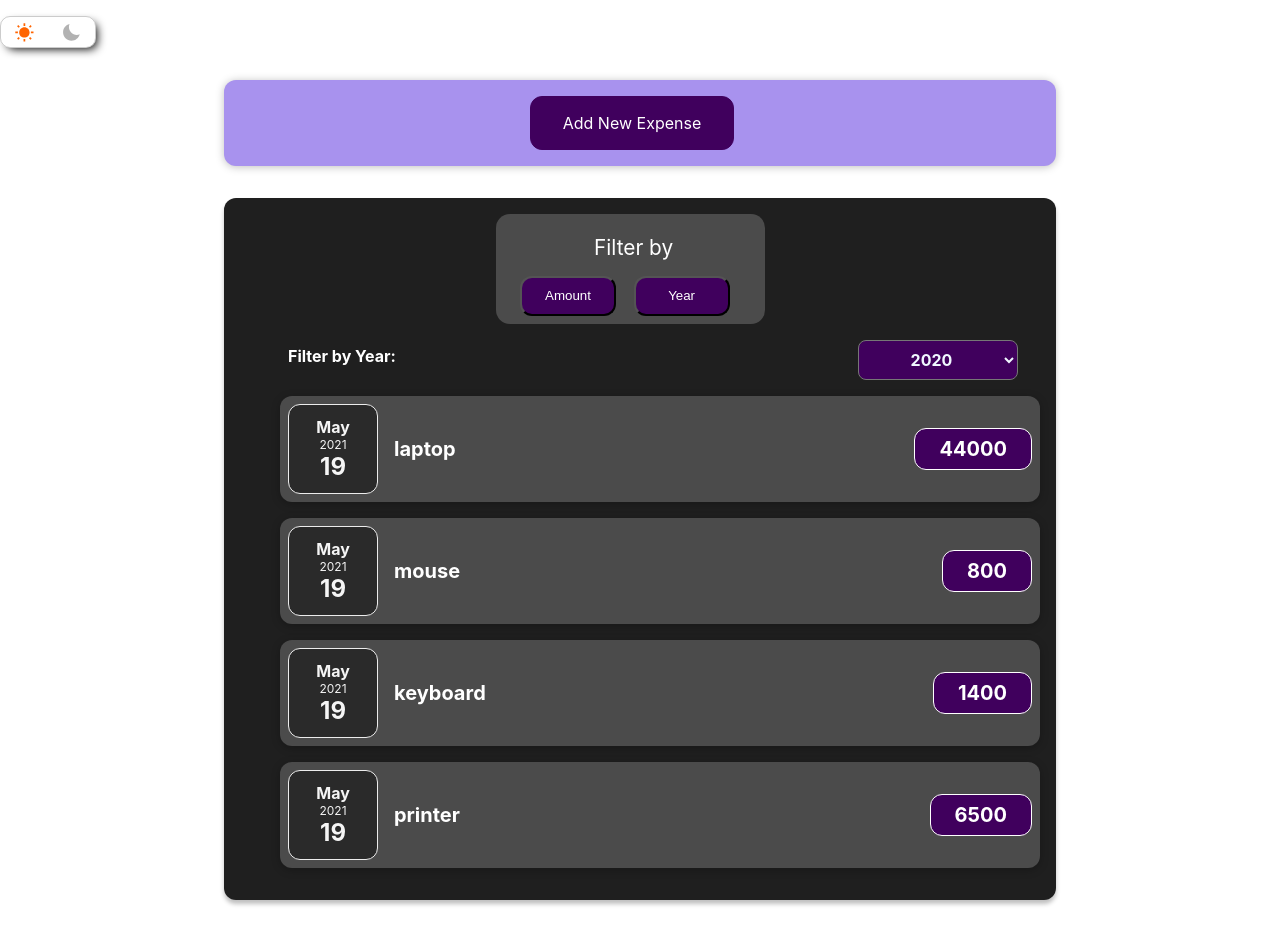
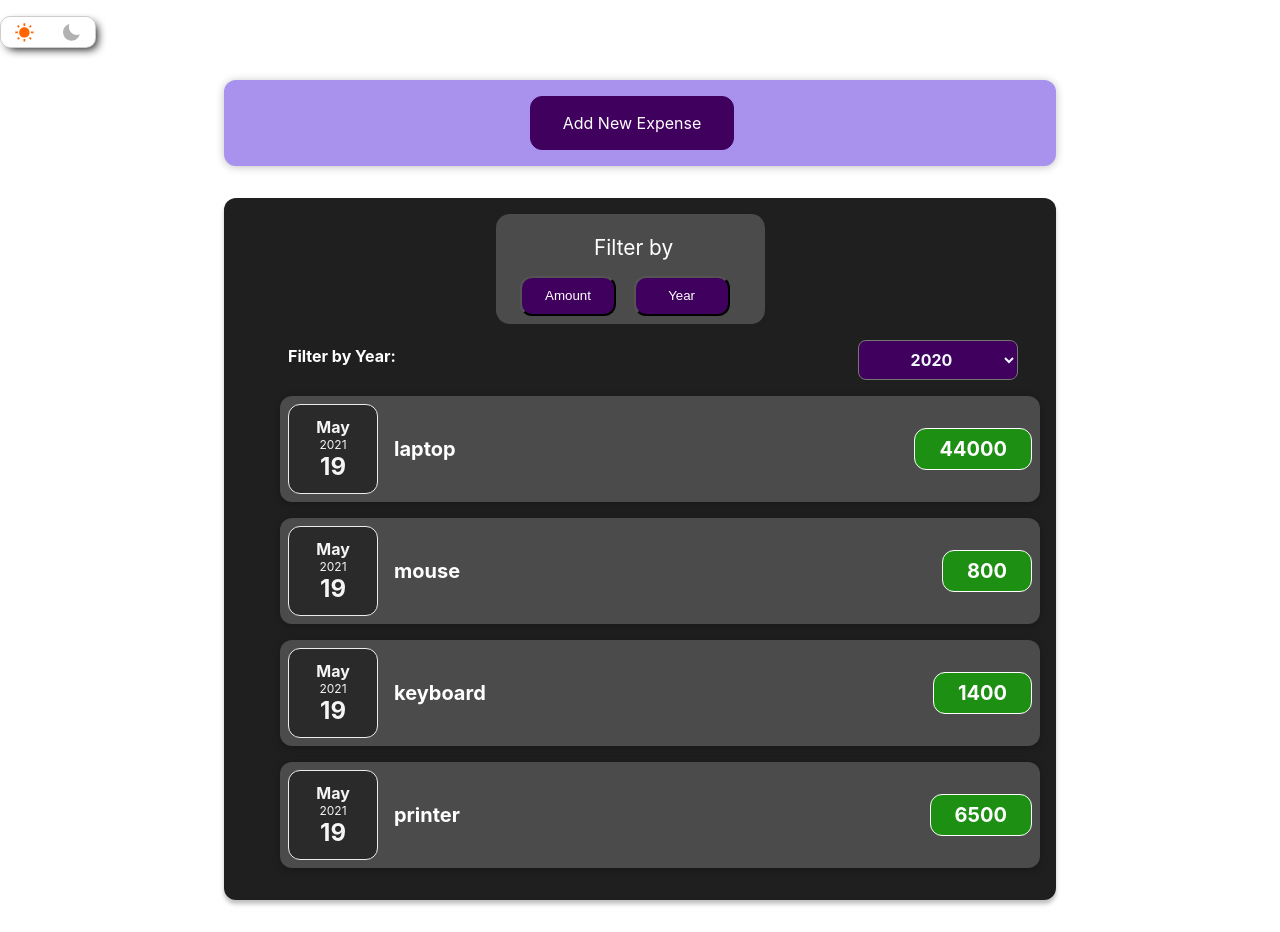
Before and after one commit to sachinmewar/expense-tracker, a React (Create React App) app: page / in a window 1280 px wide. Built offline with nearby package versions, Linux system fonts and the light colour scheme.

Commit message:
added styling for theme changer

```diff
--- a/src/components/Expenses/ExpenseItem.css
+++ b/src/components/Expenses/ExpenseItem.css
@@ -1,3 +1,8 @@
+:root {
+  --textAlt: #fff;
+  --background: #fff;
+}
+
 .expense-item {
   display: flex;
   justify-content: space-between;
@@ -32,8 +37,8 @@
 .expense-item__price {
   font-size: 1rem;
   font-weight: bold;
-  color: white;
-  background-color: #40005d;
+  color: var(--textAlt);
+  background-color: var(--main);
   border: 1px solid white;
   padding: 0.5rem;
   border-radius: 12px;
```
